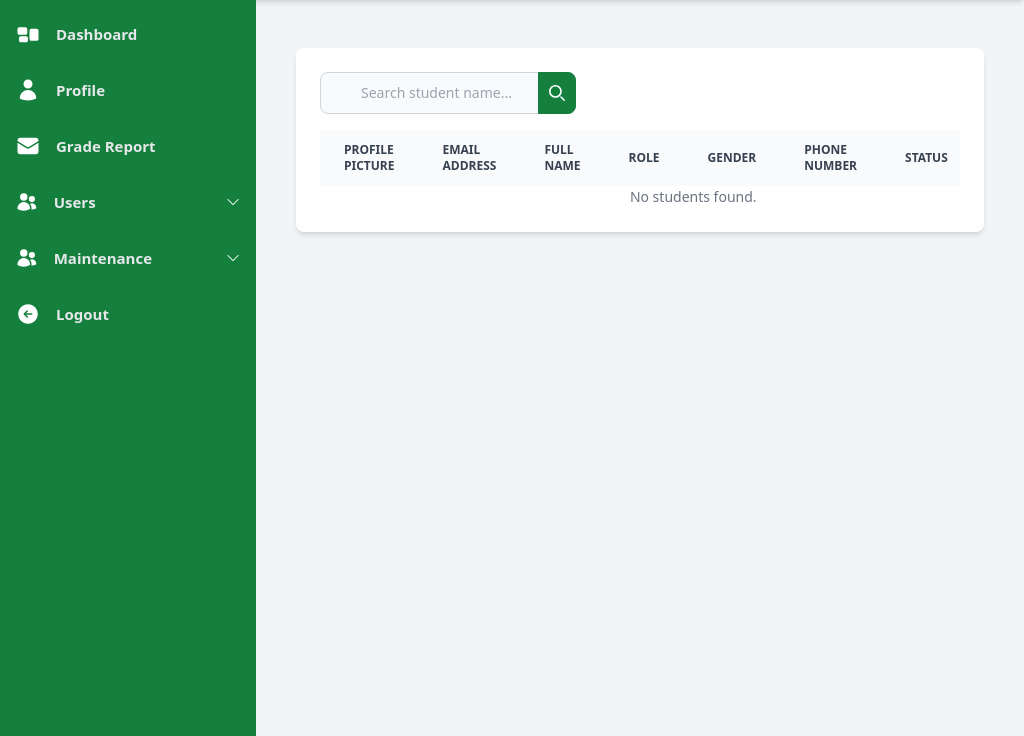
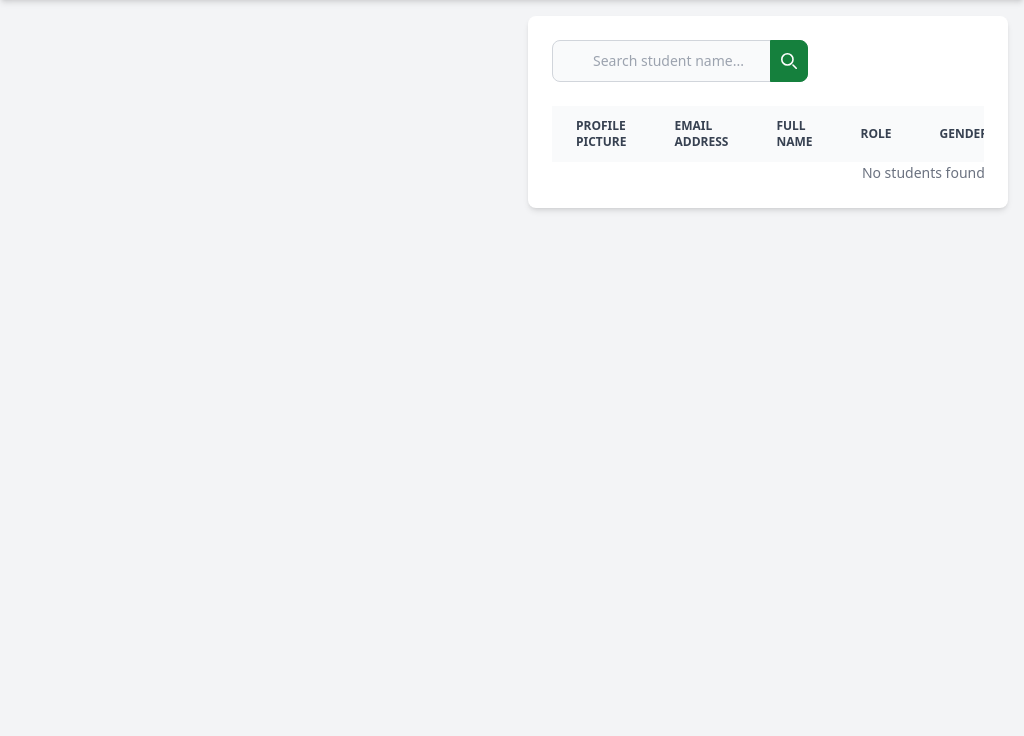
Before and after one commit to Kotarooopo/Grades-Management-System-V5, a Django app: template core/templates/admin-StudentList.html in a window 1024 px wide. Shown: the part 64-800 px from the top of the page. Run offline with Django 3.2, Linux system fonts and the light colour scheme; the template is opened without the code that fills it, so the values that code supplies are empty; style sheets or scripts are compiled from the project's sources; some libraries are stand-ins or nearby versions.

Commit message:
semi-responsive

```diff
--- a/core/templates/admin-StudentList.html
+++ b/core/templates/admin-StudentList.html
@@ -29,7 +29,7 @@
     </div>
 
 
-<div class="relative overflow-x-auto">
+    <div class="overflow-x-auto mt-6">
 
     <table class="w-full text-sm text-left rtl:text-right text-gray-500 dark:text-gray-400">
         <thead class="text-xs text-gray-700 uppercase bg-gray-50 dark:bg-gray-700 dark:text-gray-400">
--- a/core/templates/admin-base.html
+++ b/core/templates/admin-base.html
@@ -33,6 +33,35 @@
       }
       .logout-button:hover {
         background-color: #B91C1C;
+      }
+      .hover-bg-blue:hover {
+        background-color: #007bff;
+      }
+      .transition-transform {
+        transition: transform 0.3s ease;
+      }
+
+      /* Sidebar on large screens */
+      @media (min-width: 1024px) {
+        .sidebar {
+          position: static;
+          transform: translateX(0);
+        }
+        .main-content {
+          margin-left: 1rem;
+        }
+      }
+      @media (max-width: 1024px) {
+        .main-content {
+          margin-left: 0;
+          width: 100%;
+        }
+        .sidebar {
+          transform: translateX(-100%);
+        }
+        .sidebar.sidebar-open {
+          transform: translateX(0);
+        }
       }
     </style>
 </head>
@@ -93,8 +122,7 @@
 
       <div class="flex h-screen overflow-hidden">
           <!-- Sidebar -->
-          <aside id="sidebar" class="bg-green-700 text-white w-64 flex-shrink-0 overflow-y-auto transition-all duration-300 ease-in-out">
-
+          <aside id="sidebar" class="sidebar bg-green-700 text-white w-64 lg:static fixed h-full flex-shrink-0 overflow-y-auto transition-all duration-300 ease-in-out">
               <nav>
                   <!-- Dashboard -->
                   <div id="dashboard-tab" data-url="{% url 'admin-dashboard' %}" class="p-2.5 mt-3 flex items-center rounded-md px-4 duration-300 cursor-pointer hover:bg-blue-600 text-white">
@@ -194,13 +222,10 @@
                   </div>
               </nav>
           </aside>
-          <div class="flex-1 flex flex-col overflow-hidden">
-            <main class="flex-1 overflow-x-hidden overflow-y-auto transition-all duration-300 ease-in-out p-4 sm:p-6 md:p-8 lg:p-10 pt-6 sm:pt-8 md:pt-10 lg:pt-12" id="main-content">
-                <!-- Content goes here -->
+            <main class="main-content flex-1 p-4 lg:ml-64 overflow-y-auto">
               {% block content %}
               {% endblock %}
           </main>
-          </div>
       </div>
   </div>
 
@@ -248,6 +273,20 @@ document.addEventListener('DOMContentLoaded', function() {
             if (arrow) arrow.classList.add('rotate-360');
         }
     }
+
+
+    // Toggle sidebar function
+    function toggleSidebar() {
+            sidebar.classList.toggle('sidebar-open');
+        }
+
+        // Handle sidebar toggle button click
+        sidebarToggle?.addEventListener('click', (event) => {
+            event.stopPropagation();
+            toggleSidebar();
+        });
+
+
 
     // Set initial active tab
     allSidebarItems.forEach(item => {
--- a/core/templates/admin-dashboard.html
+++ b/core/templates/admin-dashboard.html
@@ -30,10 +30,6 @@
         <div id="calendar" class="grid grid-cols-7 gap-2 text-center text-gray-700">
         </div>
     </div>
-
-
-
-
     <div class="bg-white rounded-lg shadow-md p-4 w-full max-w-xs">
         <div class="flex justify-between items-center mb-2">
             <h5 class="text-lg font-medium text-gray-900">Total Users</h5>
--- a/core/views.py
+++ b/core/views.py
@@ -198,6 +198,7 @@ from django.contrib.auth import update_session_auth_hash
 
 
 @login_required
+@login_required(login_url='login')
 @allowed_users(allowed_roles=['teacher'])
 def teacher_profile(request):
     teacher = request.user.teacher
@@ -252,6 +253,7 @@ from .forms import StudentForm, PasswordChangeForm
 from django.contrib.auth import update_session_auth_hash
 
 @login_required
+@login_required(login_url='login')
 @allowed_users(allowed_roles=['student'])
 def student_profile(request):
     student = request.user.student
--- a/gms/settings.py
+++ b/gms/settings.py
@@ -67,7 +67,6 @@ MIDDLEWARE = [
     'django.contrib.auth.middleware.AuthenticationMiddleware',
     'django.contrib.messages.middleware.MessageMiddleware',
     'django.middleware.clickjacking.XFrameOptionsMiddleware',
-
     "django_browser_reload.middleware.BrowserReloadMiddleware",
 ]
 
--- a/gms/urls.py
+++ b/gms/urls.py
@@ -24,8 +24,6 @@ urlpatterns = [
     path('', lambda request: redirect('login'), name='home'),
     path('admin/', admin.site.urls),
     path('', include('core.urls')),
-
-
     path("__reload__/", include("django_browser_reload.urls")),
 
 
```
Lines whose indentation alone changed are shown as unchanged.
